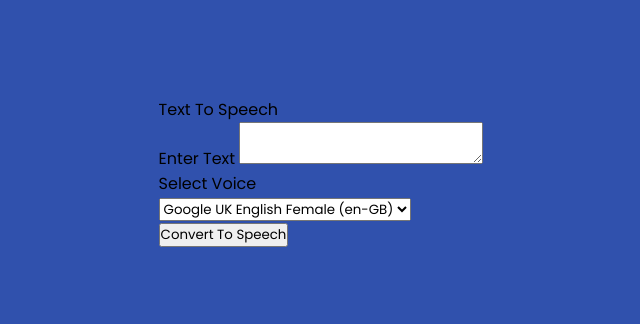
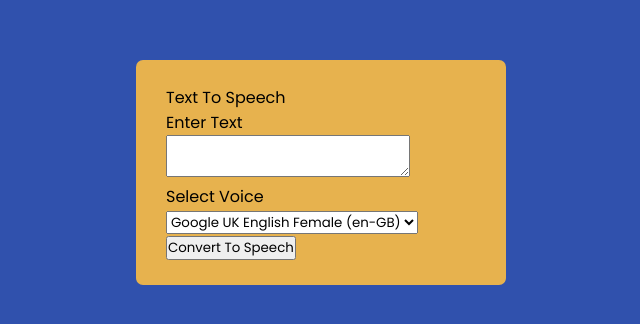
Before and after one commit to quisethecoder/text-to-speech, a plain HTML site: page index.html in a window 1280 px wide. Shown: the part 228-552 px from the top of the page, without its empty margins (319-959 px from the left). Drawn offline with Linux system fonts and the light colour scheme.

Commit message:
wrapper addition

```diff
--- a/styles.css
+++ b/styles.css
@@ -14,3 +14,10 @@ body{
     min-height: 100vh;
     background: rgb(48, 81, 173);
 }
+
+.wrapper{
+    width: 370px;
+    border-radius: 7px;
+    padding: 25px 30px;
+    background: rgb(231, 178, 78);
+}
```
